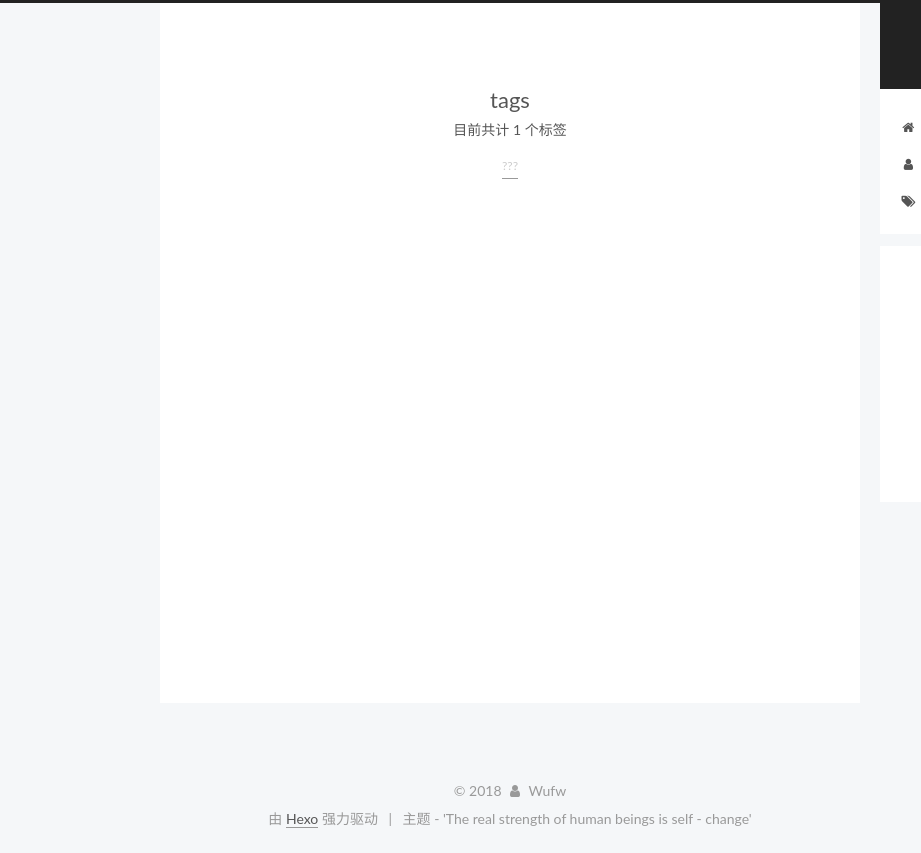
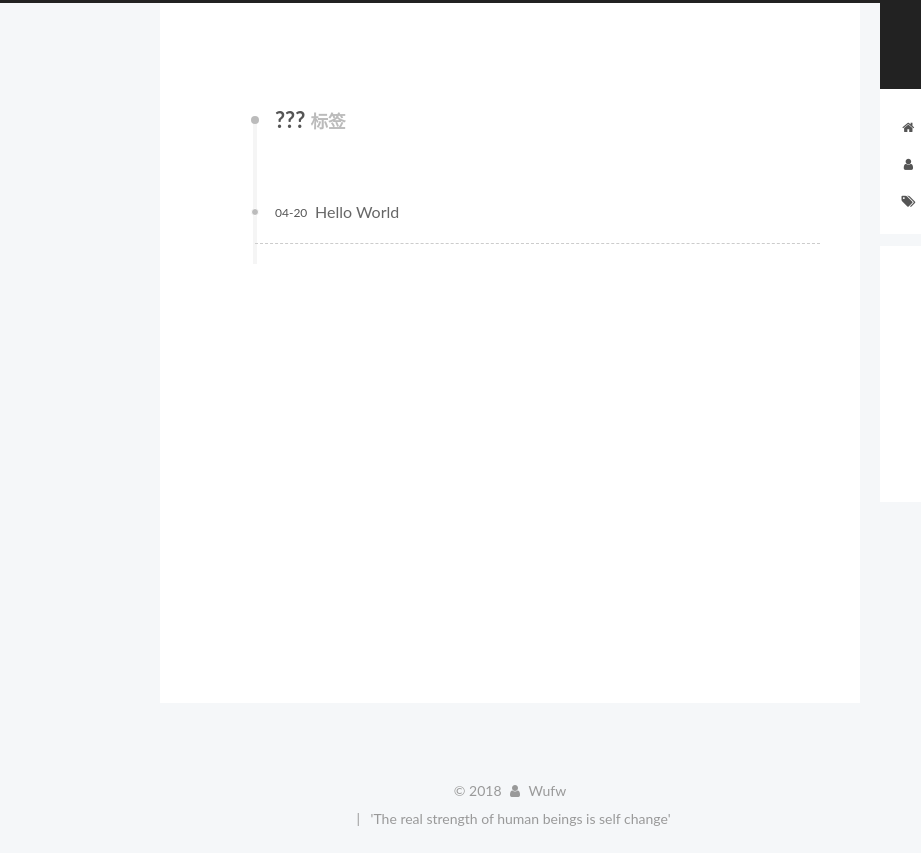
Before and after one commit to ShepherdPlus/ShepherdPlus.github.io, a plain HTML site: page tags/index.html in a window 1280 px wide. Shown: the full height of the page, 0-921 px from the left. Drawn offline with Linux system fonts and the light colour scheme.

Commit message:
Site updated: 2018-04-20 23:59:18

```diff
--- a/css/main.css
+++ b/css/main.css
@@ -1823,7 +1823,7 @@ pre .javascript .function {
   width: 4px;
   height: 4px;
   border-radius: 50%;
-  background: #7d87ff;
+  background: #e91d1c;
 }
 .links-of-blogroll {
   font-size: 13px;
--- a/tags/index.html
+++ b/tags/index.html
@@ -78,13 +78,12 @@
 
 
 <meta property="og:type" content="website">
-<meta property="og:title" content="tags">
-<meta property="og:url" content="http://yoursite.com/tags/index.html">
+<meta property="og:title" content="Data Sharing">
+<meta property="og:url" content="http://yoursite.com/tags//index.html">
 <meta property="og:site_name" content="Data Sharing">
 <meta property="og:locale" content="zh-Hans">
-<meta property="og:updated_time" content="2018-04-20T15:54:20.706Z">
 <meta name="twitter:card" content="summary">
-<meta name="twitter:title" content="tags">
+<meta name="twitter:title" content="Data Sharing">
 
 
 
@@ -114,13 +113,13 @@
 
 
 
-  <link rel="canonical" href="http://yoursite.com/tags/"/>
+  <link rel="canonical" href="http://yoursite.com/tags//"/>
 
 
 
 
 
-  <title>tags | Data Sharing</title>
+  <title>标签: ??? | Data Sharing</title>
 
 
 
@@ -139,7 +138,7 @@
 
 
 
-  <div class="container sidebar-position-right page-post-detail">
+  <div class="container sidebar-position-right ">
     <div class="headband"></div>
 
     <header id="header" class="header" itemscope itemtype="http://schema.org/WPHeader">
@@ -223,50 +222,57 @@
           <div id="content" class="content">
 
 
-  <div id="posts" class="posts-expand">
 
 
 
-    <div class="post-block page">
-      <header class="post-header">
+  <div class="post-block tag">
 
-	<h1 class="post-title" itemprop="name headline">tags</h1>
-
-
-
-</header>
+    <div id="posts" class="posts-collapse">
+      <div class="collection-title">
+        <h1>???<small>标签</small>
+        </h1>
+      </div>
 
 
 
 
-      <div class="post-body">
+  <article class="post post-type-normal" itemscope itemtype="http://schema.org/Article">
+    <header class="post-header">
 
+      <h2 class="post-title">
 
-          <div class="tag-cloud">
-            <div class="tag-cloud-title">
-                目前共计 1 个标签
-            </div>
-            <div class="tag-cloud-tags">
-              <a href="/tags/" style="font-size: 12px; color: #ccc">???</a>
-            </div>
-          </div>
+            <a class="post-title-link" href="/2018/04/20/hello-world/" itemprop="url">
 
+                <span itemprop="name">Hello World</span>
+
+            </a>
+
+      </h2>
+
+      <div class="post-meta">
+        <time class="post-time" itemprop="dateCreated"
+              datetime="2018-04-20T20:40:57+08:00"
+              content="2018-04-20" >
+          04-20
+        </time>
       </div>
+
+    </header>
+  </article>
 
 
 
     </div>
 
-
-
   </div>
-
-
-          </div>
 
 
 
 
+
+
+
+          </div>
 
 
 
@@ -371,16 +377,12 @@
 </div>
 
 
-  <div class="powered-by">由 <a class="theme-link" target="_blank" href="https://hexo.io">Hexo</a> 强力驱动</div>
-
-
-
   <span class="post-meta-divider">|</span>
 
 
 
   <div class="theme-info">
-  主题 - 'The real strength of human beings is self - change'
+    'The real strength of human beings is self change'
   </div>
 
 
@@ -489,10 +491,6 @@
 
 
 
-  <script type="text/javascript" src="/js/src/scrollspy.js?v=5.1.4"></script>
-<script type="text/javascript" src="/js/src/post-details.js?v=5.1.4"></script>
-
-
 
 
 
@@ -557,5 +555,3 @@
 
 </body>
 </html>
-
-</html>
```
Also changed, not shown: 2018/04/20/hello-world/index.html (+1 -5 lines), about/index.html (+1 -5 lines), archives/2018/04/index.html (+1 -5 lines), archives/2018/index.html (+1 -5 lines), archives/index.html (+1 -5 lines), index.html (+1 -5 lines).
